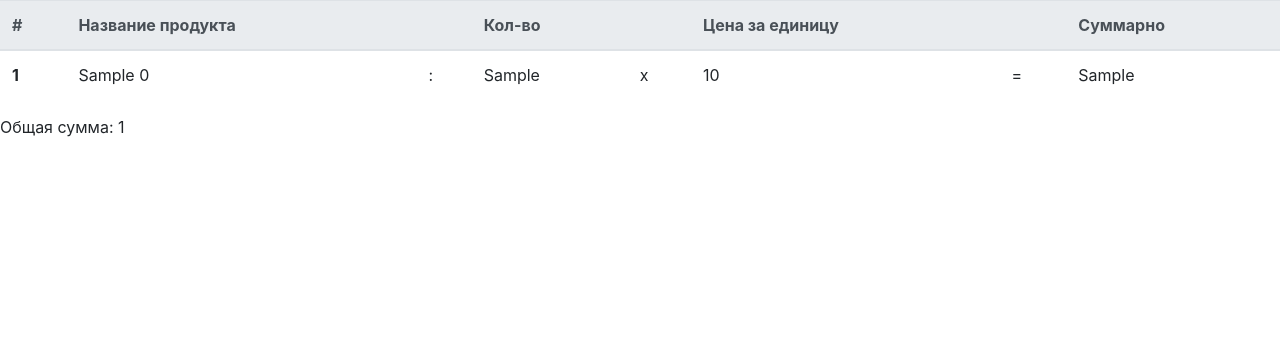
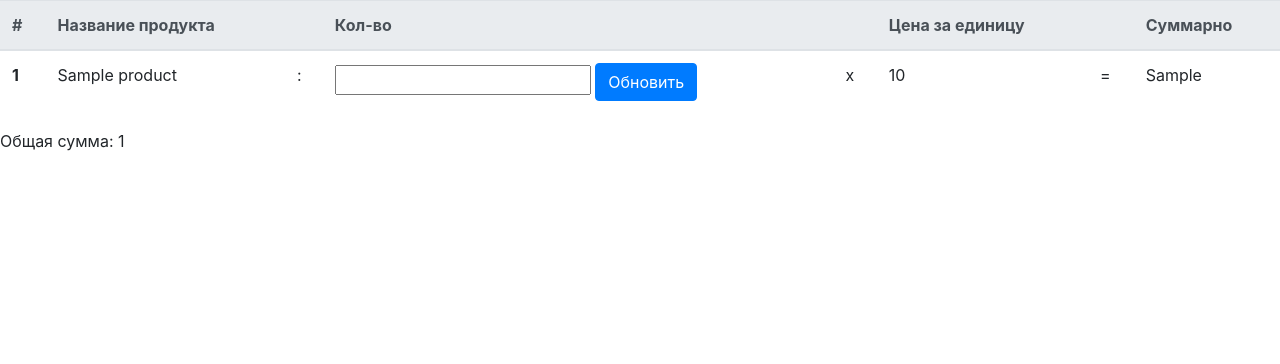
Before and after one commit to AmigoSP/e_shop_practic, a Django app: template cart/templates/cart/cart_detail.html in a window 1280 px wide. Shown: the part 56-420 px from the top of the page. Run offline with Django 3.2, Linux system fonts and the light colour scheme; the template is opened without the code that fills it: most values are stand-ins (such as "Sample title", 1, 10 or a date in 2020).

Commit message:
Добавлена возможность редактировать кол-во товара в корзине

```diff
--- a/cart/forms.py
+++ b/cart/forms.py
@@ -1,5 +1 @@
 from django import forms
-
-
-class CartUpdateProduct(forms.Form):
-    product_qty = forms.IntegerField(min_value=0, label='Кол-во')
--- a/cart/templates/cart/cart_detail.html
+++ b/cart/templates/cart/cart_detail.html
@@ -17,22 +17,30 @@
         </tr>
         </thead>
         <tbody>
-        {% for product in cart.products.items %}
+        {% for product, values in cart.products.items %}
             <tr>
                 <th scope="row">1</th>
-                <td>{{ product.0.product_name }}</td>
+                <td>{{ product.product_name }}</td>
                 <td>:</td>
-                <td>{{ product.1.0 }}</td>
+                <form method="get" action="{% url 'update_cart' %}">
+                    {% csrf_token %}
+                    <td>
+                        <input type="hidden" name="subcategory" value="{{ product.subcategory.slug_url }}">
+                        <input type="hidden" name="product_id" value="{{ product.pk}}">
+                        <input type="number" min="0" name="product_qty" required id="id_product_qty" value="{{ values.0 }}">
+                        <button type="submit" class="btn btn-primary">Обновить</button>
+                    </td>
+
+                </form>
                 <td>x</td>
-                <td>{{ product.0.price }}</td>
+                <td>{{ product.price }}</td>
                 <td>=</td>
-                <td>{{ product.1.1 }}</td>
+                <td>{{ values.1 }}</td>
             </tr>
         {% endfor %}
         </tbody>
     </table>
 
-
     <p>Общая сумма: {{ cart.total_price }}</p>
 
 {% endblock %}
--- a/cart/urls.py
+++ b/cart/urls.py
@@ -3,6 +3,7 @@
 
 urlpatterns = [
     path('', cart_detail, name='cart_detail'),
-    path('add/<slug:subcategory_slug>/<int:product_pk>/', add_to_cart, name='add_to_cart')
+    path('add/<slug:subcategory_slug>/<int:product_pk>/', add_to_cart, name='add_to_cart'),
+    path('update/', update_cart, name='update_cart')
 
 ]
```
Also changed, not shown: cart/cart.py (+8 -3 lines), cart/views.py (+10 -3 lines), db.sqlite3.
